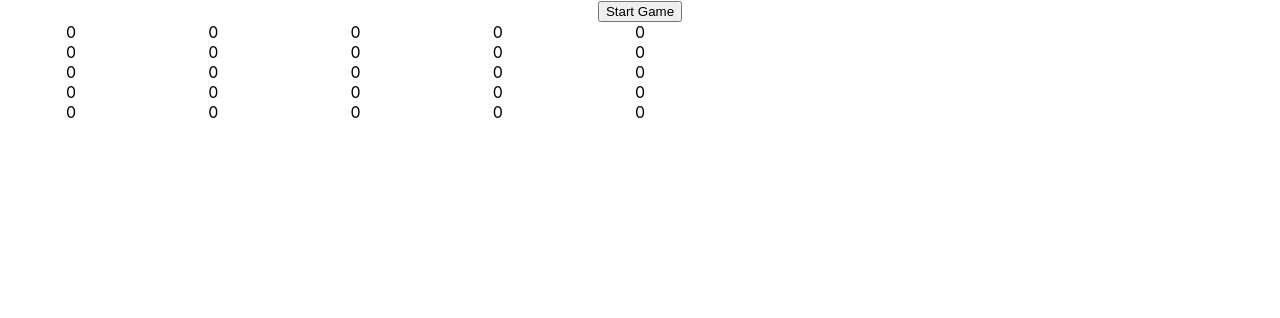
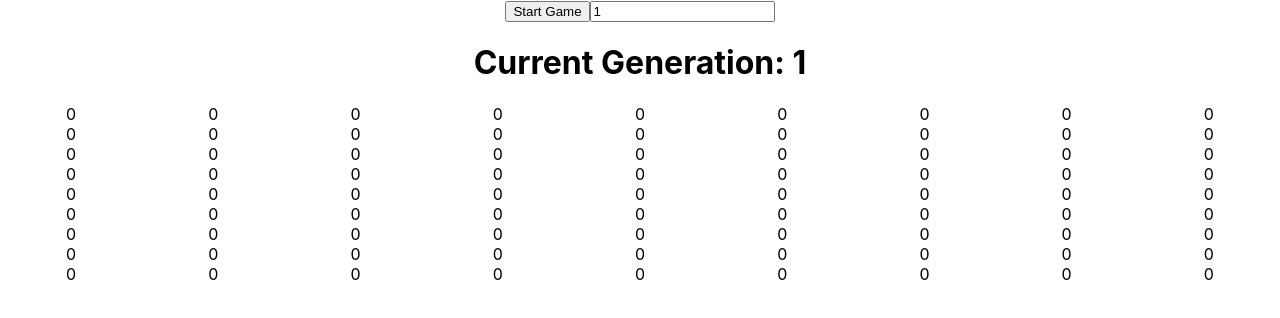
Before and after one commit to DillonRmD/Game-Of-Life-React, a React (Create React App) app: page / in a window 1280 px wide. Shown: the top 318 px of the page. Built offline with nearby package versions, Linux system fonts and the light colour scheme; the HTML template or start-up script is replaced by a standard one.

Commit message:
Added game logic and removed old logo svg

```diff
--- a/src/App.tsx
+++ b/src/App.tsx
@@ -1,51 +1,139 @@
-import React from 'react';
-import logo from './logo.svg';
+import React, { useEffect, useState } from 'react';
 import './App.css';
-import { useState } from 'react';
 
 const App = () => {
 
   const [grid, setGrid] = useState<number [][]>(
     [
-      [0, 0, 0, 0, 0],
-      [0, 0, 0, 0, 0],
-      [0, 0, 0, 0, 0],
-      [0, 0, 0, 0, 0],
-      [0, 0, 0, 0, 0],
+      [0, 0, 0, 0, 0, 0, 0, 0, 0],
+      [0, 0, 0, 0, 0, 0, 0, 0, 0],
+      [0, 0, 0, 0, 0, 0, 0, 0, 0],
+      [0, 0, 0, 0, 0, 0, 0, 0, 0],
+      [0, 0, 0, 0, 0, 0, 0, 0, 0],
+      [0, 0, 0, 0, 0, 0, 0, 0, 0],
+      [0, 0, 0, 0, 0, 0, 0, 0, 0],
+      [0, 0, 0, 0, 0, 0, 0, 0, 0],
+      [0, 0, 0, 0, 0, 0, 0, 0, 0],
     ]
   );
 
   const [gameStarted, setGameStarted] = useState<boolean>(false);
+  useEffect(() => {
+    if(gameStarted === true)
+      startGame();
+  }, [gameStarted]);
+
+
   const [gameText, setGameText] = useState<string>("Start Game");
+  const [gameSpeed, setGameSpeed] = useState<number>(1);
+  const [currentGeneration, setCurrentGeneration] = useState<number>(1);
 
   function setGridValue(rowIndex: number, colIndex: number, value: number) {
+    //spread operator to set the reference of the grid to newGrid so we can acutally get the state to catch the change
     const newGrid = [...grid];
     newGrid[rowIndex][colIndex] = value;
     setGrid(newGrid);
   }
 
   function userChangeGridValue(rowIndex: number, colIndex: number){
-    if(gameStarted == true)
+    if(gameStarted === true)
       return;
 
-    const value = grid[rowIndex][colIndex] == 1 ? 0 : 1;
+    //if the value of the current spot on the grid is one then assign a 0 otherwise a 1
+    const value = grid[rowIndex][colIndex] === 1 ? 0 : 1;
     setGridValue(rowIndex, colIndex, value);
   }
 
-  function startGame(){
-    if(gameStarted == true){
+  function startGamePressed(){
+    if(gameStarted === true){
+      console.log("Game Started Pressed - Setting to False");
       setGameText("Start Game");
       setGameStarted(false);
     }
-    else if(gameStarted == false){
+    else if(gameStarted === false){
+      console.log("Game Started Pressed - Setting to True");
       setGameText("Stop Game");
-      setGameStarted(true);
+      setGameStarted(!gameStarted);
+    }
+  }
+
+  function sleep(seconds: number){
+    return new Promise(r => setTimeout(r, gameSpeed * 1000));
+  }
+
+  function startGame(){
+    console.log(`Entered ${gameStarted}`);
+    while(gameStarted === true){
+      console.log("Game Started");
+      grid.map((row, rowIndex) => (
+        row.map((value, colIndex) => (() =>{
+
+          let aliveNeighborCount: number = 0;
+
+          //right
+          if(colIndex + 1 < grid[0].length && grid[rowIndex][colIndex + 1] === 1)
+            aliveNeighborCount += 1;
+
+          //left
+          if(colIndex > 0 && grid[rowIndex][colIndex - 1] === 1)
+            aliveNeighborCount += 1;
+
+          //up
+          if(rowIndex > 0 && grid[rowIndex - 1][colIndex] === 1)
+            aliveNeighborCount += 1;
+
+          //down
+          if(rowIndex + 1 < grid.length && grid[rowIndex + 1][colIndex] === 1)
+            aliveNeighborCount += 1;
+
+          //up-left
+          if(rowIndex > 0 && colIndex > 0 && grid[rowIndex - 1][colIndex - 1] === 1)
+            aliveNeighborCount += 1;
+
+          //up-right
+          if(rowIndex > 0 && colIndex + 1 < grid[0].length && grid[rowIndex - 1][colIndex + 1] === 1)
+            aliveNeighborCount += 1;
+
+          //down-left
+          if(rowIndex + 1 < grid.length && colIndex > 0 && grid[rowIndex + 1][colIndex + 1] === 1)
+            aliveNeighborCount += 1;
+
+          //down-right
+          if(rowIndex + 1 < grid.length && colIndex + 1 < grid[0].length && grid[rowIndex + 1][colIndex - 1] === 1)
+            aliveNeighborCount += 1;
+
+          if(grid[rowIndex][colIndex] === 1){
+            if(aliveNeighborCount < 2){
+              setGridValue(rowIndex, colIndex, 0);
+            }
+            if(aliveNeighborCount === 2 || aliveNeighborCount === 3){
+              setGridValue(rowIndex, colIndex, 1);
+            }
+            if(aliveNeighborCount > 3){
+              setGridValue(rowIndex, colIndex, 0);
+            }
+          }
+          else if(grid[rowIndex][colIndex] === 0){
+            if(aliveNeighborCount === 3){
+              setGridValue(rowIndex, colIndex, 1);
+            }
+          }
+
+        }))
+      ));
+
+      console.log("Before Promise");
+      sleep(gameSpeed);
+      console.log("After Promise");
+      setCurrentGeneration(currentGeneration + 1);
     }
   }
 
   return (
     <div className="App">
-      <button onClick={startGame} id="">{gameText}</button>
+      <button onClick={startGamePressed} id="">{gameText}</button>
+      <input type="number" placeholder='Game Speed (in seconds)' value={gameSpeed} onChange={(e) => setGameSpeed(parseInt(e.target.value) || 1)}></input>
+      <h1>Current Generation: {currentGeneration}</h1>
       <div className="grid">
         {grid.map((row, rowIndex) => (
           <div key={rowIndex} className="row">
@@ -57,6 +145,7 @@ const App = () => {
       </div>
     </div>
   );
+
 }
 
 export default App;
```
Also changed, not shown: src/logo.svg (deleted).
